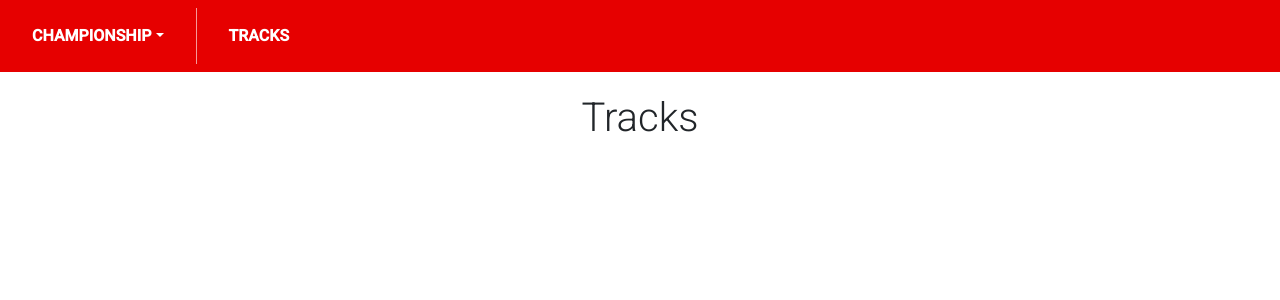
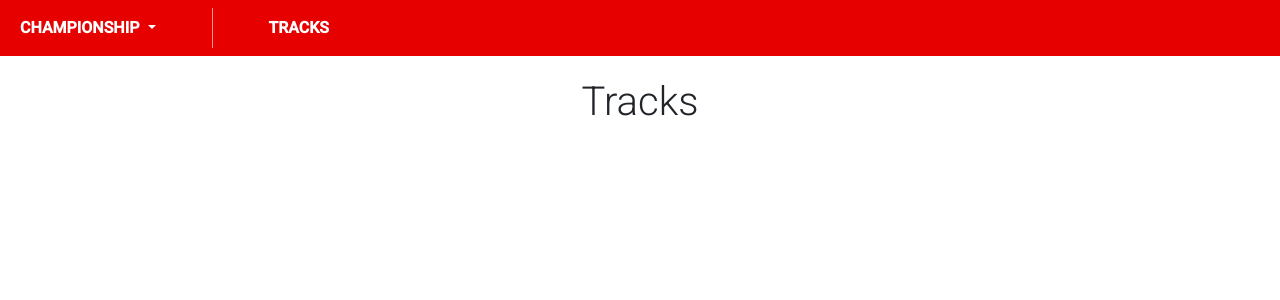
Before and after one commit to Wadu436/formula1-championship, a Django app: page /tracks/ in a window 1280 px wide. Shown: the top 300 px of the page. Run offline with Django 3.2, Linux system fonts and the light colour scheme; data that the repository does not hold is empty; some libraries are stand-ins or nearby versions.

Commit message:
navbar changes

```diff
--- a/app/leaderboard/static/leaderboard/global.css
+++ b/app/leaderboard/static/leaderboard/global.css
@@ -109,3 +109,36 @@ body {
     border-right: 1px solid gray;
     border-bottom-right-radius: 10px;
 }
+
+.nav-link {
+    color: white;
+    font-weight: bold;
+    text-transform: uppercase;
+}
+
+.nav-link:hover {
+    color: white;
+    opacity: 0.8;
+}
+
+.navbar-light .navbar-nav .nav-link {
+    color:white;
+}
+
+.navbar-light:hover .navbar-nav:hover .nav-link:hover {
+    color:white
+}
+
+@media screen and (max-width: 992px) {
+    .nav-item {
+        margin-left: 0px !important;
+    }
+
+    .vr {
+        background-color: transparent;
+    }
+
+    .minMarginTop {
+        margin-top: -18px;
+    }
+}
--- a/app/leaderboard/templates/leaderboard/base.html
+++ b/app/leaderboard/templates/leaderboard/base.html
@@ -13,53 +13,66 @@
     <link href="https://cdn.jsdelivr.net/npm/bootstrap@5.1.3/dist/css/bootstrap.min.css" rel="stylesheet"
         integrity="sha384-1BmE4kWBq78iYhFldvKuhfTAU6auU8tT94WrHftjDbrCEXSU1oBoqyl2QvZ6jIW3" crossorigin="anonymous">
     <script src="https://cdn.jsdelivr.net/npm/bootstrap@5.1.3/dist/js/bootstrap.bundle.min.js"
-        integrity="sha384-ka7Sk0Gln4gmtz2MlQnikT1wXgYsOg+OMhuP+IlRH9sENBO0LRn5q+8nbTov4+1p"
-        crossorigin="anonymous"></script>
+        integrity="sha384-ka7Sk0Gln4gmtz2MlQnikT1wXgYsOg+OMhuP+IlRH9sENBO0LRn5q+8nbTov4+1p" crossorigin="anonymous">
+    </script>
 
     <link rel="stylesheet" type="text/css" href="{% static 'leaderboard/global.css' %}" />
     {% block head %}{% endblock %}
 </head>
 
 <body>
-    <nav id="navigation" class="d-flex flex-row bg-primary align-items-center">
-        <span class="nav-item dropdown">
-            <a class="nav-link dropdown-toggle" data-bs-toggle="dropdown" href="#" role="button" aria-expanded="false">{% if current_championship %}{{ current_championship.name }}{% else %}Championship{% endif %}</a>
-            <div id="championship-select" class="dropdown-menu">
+    <nav class="navbar navbar-expand-lg bg-primary navbar-light">
+        <div class="container-fluid">
+            <button class="navbar-toggler" type="button" data-bs-toggle="collapse" data-bs-target="#navbarNavDropdown"
+                aria-controls="navbarNavDropdown" aria-expanded="false" aria-label="Toggle navigation">
+                <span class="navbar-toggler-icon"></span>
+            </button>
+            <div class="collapse navbar-collapse" id="navbarNavDropdown">
+                <ul class="navbar-nav">
+                    <li class="nav-item dropdown">
+                        <a class="nav-link dropdown-toggle" href="#" id="navbarDropdownMenuLink" role="button"
+                            data-bs-toggle="dropdown" aria-expanded="false">
+                            {% if current_championship %}{{ current_championship.name }}{% else %}Championship{% endif %}
+                        </a>
+                        <ul class="dropdown-menu" aria-labelledby="navbarDropdownMenuLink">
                             {% for championship in championships %}
 
-                {% if championship == current_championship %}
-                <span class="dropdown-item nav-selected">{{championship.name}}</span>
+                            {% if in_championship %}
+                            <a class="dropdown-item" href="{% url view_name championship.id%}">{{ championship.name }}</a>
                             {% else %}
-
-                {% if in_championship %}
-                <a class="dropdown-item" href="{% url view_name championship.id%}">{{championship.name}}</a>
-                {% else %}
-                <a class="dropdown-item" href="{% url 'drivers_standings' championship.id%}">{{championship.name}}</a>
-                {% endif %}
+                            <a class="dropdown-item"
+                                href="{% url 'drivers_standings' championship.id%}">{{ championship.name }}</a>
                             {% endif %}
 
                             {% endfor %}
-            </div>
-        </span>
+                        </ul>
+                    </li>
                     {% if current_championship %}
-        <span class="nav-item dropdown">
+                    <li class="nav-item dropdown ms-5">
                         <a class="nav-link dropdown-toggle" data-bs-toggle="dropdown" href="#" role="button" aria-expanded="false">Leaderboard</a>
-            <div id="championship-select" class="dropdown-menu">
+                        <ul class="dropdown-menu">
                             <a class="dropdown-item" href="{% url 'drivers_standings' current_championship.id%}">Driver's Championship</a>
                             <a class="dropdown-item" href="{% url 'constructors_standings' current_championship.id%}">Constructors's Championship</a>
-            </div>
-        </span>
-        <a class="nav-item nav-link" href="{% url 'races' current_championship.id%}">Races</a>
-        <span class="nav-item dropdown">
+                        </ul>
+                    </li>
+                    <li class="nav-item dropdown ms-5">
                         <a class="nav-link dropdown-toggle" data-bs-toggle="dropdown" href="#" role="button" aria-expanded="false">Stats</a>
-            <div id="championship-select" class="dropdown-menu">
+                        <ul class="dropdown-menu">
                             <a class="dropdown-item" href="{% url 'stats_fastest_laps' current_championship.id%}">Fastest Laps</a>
                             <a class="dropdown-item" href="{% url 'stats_most_poles' current_championship.id%}">Most Poles</a>
+                        </ul>
+                    </li>
+                    <li class="nav-item ms-5">
+                        <a class="nav-link" href="{% url 'races' current_championship.id%}">Races</a>
+                    </li>
+                    {% endif %}
+                    <span class="vr ms-5"></span>
+                    <li class="nav-item ms-5 minMarginTop">
+                        <a class="nav-link" href="{% url 'track_overview' %}">Tracks</a>
+                    </li>
+                </ul>
             </div>
-        </span>
-        {% endif %}
-        <div class="vr my-2"></div>
-        <a class="nav-item nav-link" href="{% url 'track_overview' %}">Tracks</a>
+        </div>
     </nav>
 
     {% block content %}
```
Lines whose indentation alone changed are shown as unchanged.
